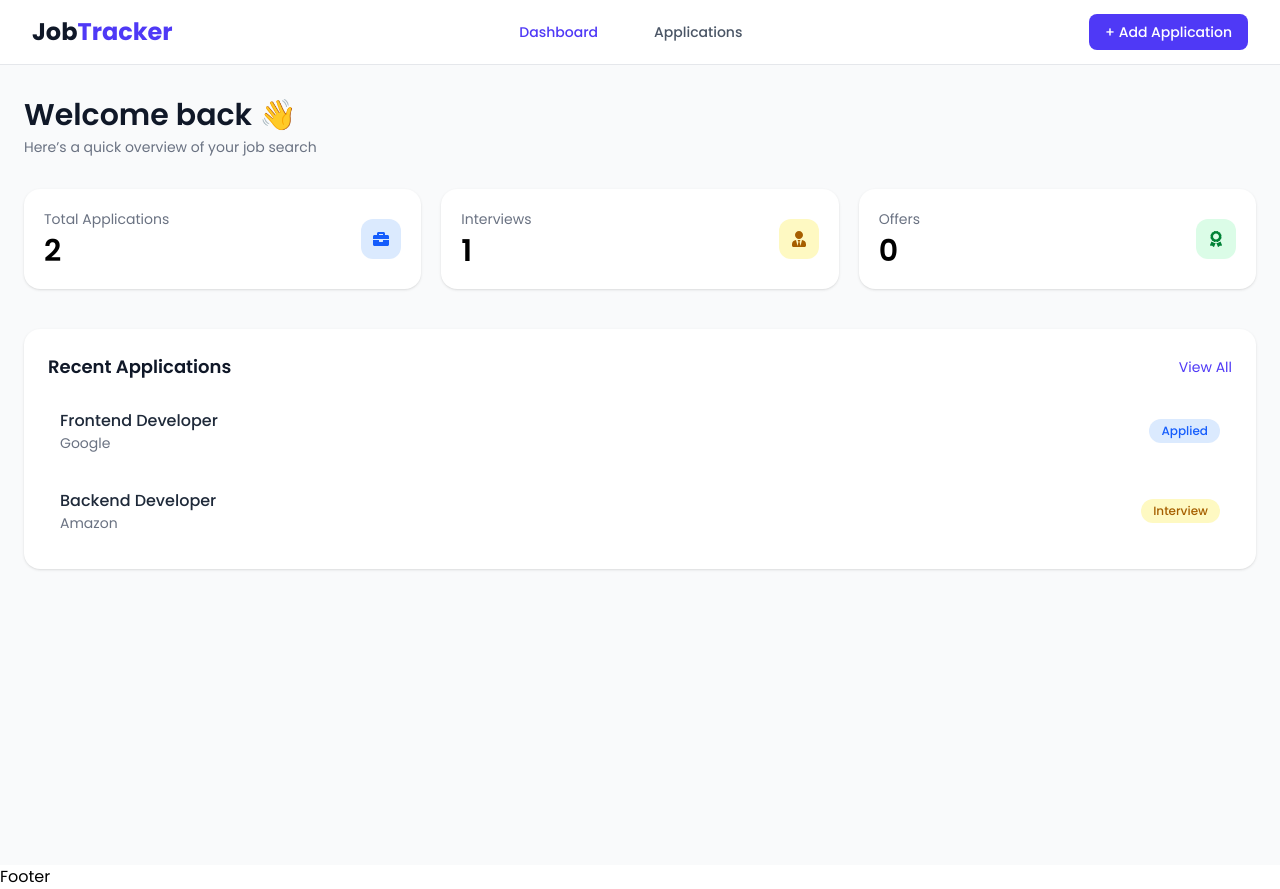
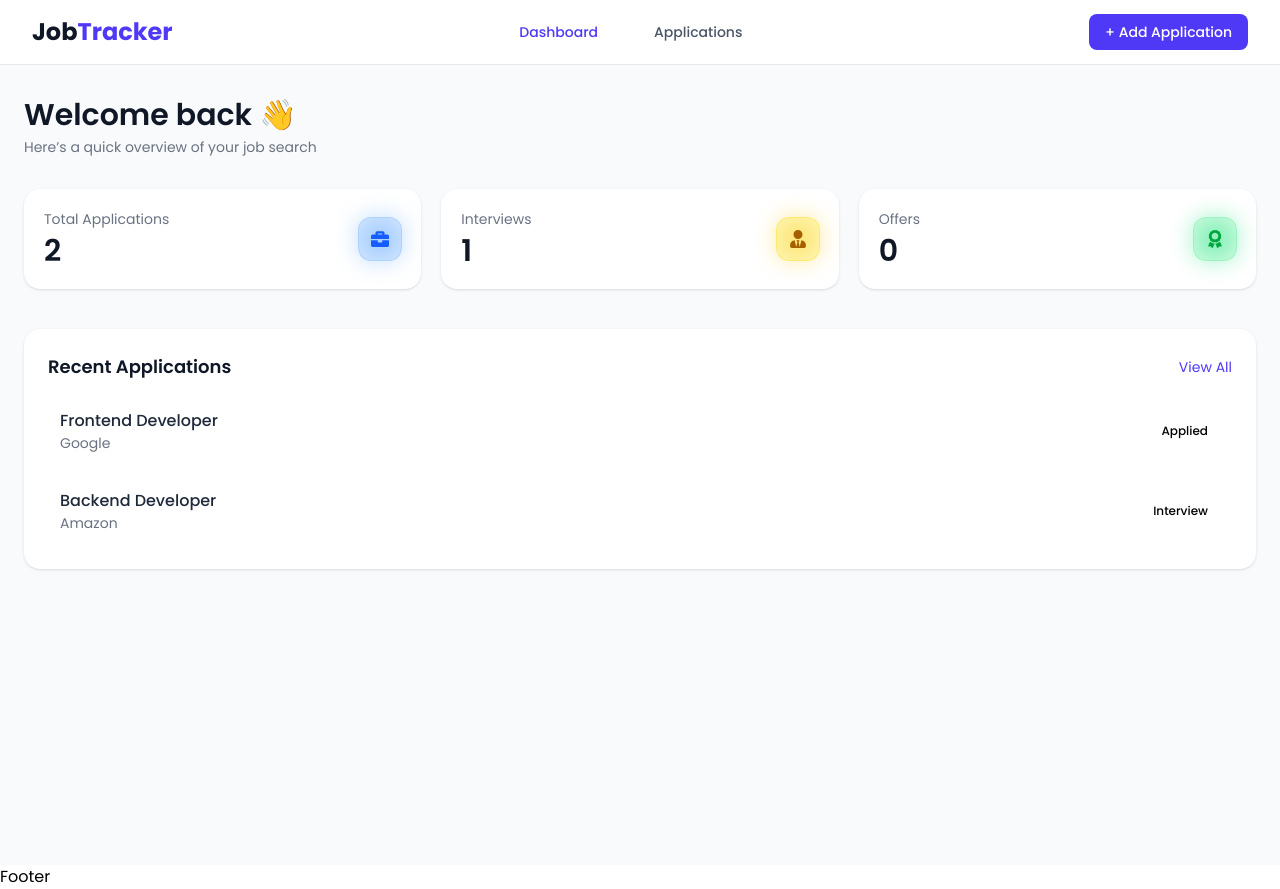
Before and after one commit to herikarajput3/Job-Application-Tacker, a React (Vite) app in the folder client/: page / in a window 1280 px wide. Built offline with nearby package versions, Linux system fonts and the light colour scheme.

Commit message:
feat: Make dashboard more premium

```diff
--- a/client/src/components/StatCard.jsx
+++ b/client/src/components/StatCard.jsx
@@ -2,14 +2,30 @@ import React from 'react'
 
 const StatCard = ({ title, value, icon, color }) => {
     return (
-        <div className='bg-white rounded-2xl p-5 flex items-center justify-between shadow-sm hover:shadow-md transition'>
+        <div className='bg-white rounded-2xl p-5 flex items-center justify-between shadow-sm hover:shadow-md transition-all duration-300 hover:translate-y-1'>
             <div>
                 <p className='text-sm text-gray-500'>{title}</p>
-                <h2 className='text-3xl font-semibold mt-1'>{value}</h2>
+                <h2 className='text-3xl font-semibold mt-1 text-gray-900'>{value}</h2>
             </div>
 
-            <div className={`p-3 rounded-xl ${color}`}>
-                {icon}
+            <div
+                className={` relative p-3 rounded-xl
+            ${color.bg}
+            ${color.ring}
+            `}
+            >
+                {/* Glow Layer */}
+
+                <div
+                    className={`absolute inset-0 rounded-xl blur-md opacity-40 ${color.glow}`}
+                ></div>
+
+                {/* Icon */}
+                <div className='relative'>
+                    {React.cloneElement(icon, {
+                        className: `text-lg ${color.icon}`
+                    })}
+                </div>
             </div>
         </div>
 
--- a/client/src/pages/dashboard/Dashboard.jsx
+++ b/client/src/pages/dashboard/Dashboard.jsx
@@ -12,12 +12,26 @@ const Dashboard = () => {
   const interviews = applications.filter(a => a.status === "Interview").length;
   const offers = applications.filter(a => a.status === "Offer").length;
 
-  const statusStyle = {
-    Applied: "bg-blue-100 text-blue-600",
-    Interview: "bg-yellow-100 text-yellow-700",
-    Offer: "bg-green-100 text-green-700",
-    Rejected: "bg-red-100 text-red-600",
-  };
+  const statColors = {
+    Applied: {
+      bg: "bg-blue-100",
+      icon: "text-blue-600",
+      glow: "bg-blue-400",
+      ring: "ring-1 ring-blue-200"
+    },
+    Interview: {
+      bg: "bg-yellow-100",
+      icon: "text-yellow-700",
+      glow: "bg-yellow-400",
+      ring: "ring-1 ring-yellow-200"
+    },
+    Offer: {
+      bg: "bg-green-100",
+      icon: "text-green-600",
+      glow: "bg-green-400",
+      ring: "ring-1 ring-green-200"
+    },
+  }
 
   return (
     <div className="min-h-screen bg-gray-50">
@@ -34,19 +48,19 @@ const Dashboard = () => {
             title="Total Applications"
             value={total}
             icon={<FaBriefcase />}
-            color={statusStyle.Applied}
+            color={statColors.Applied}
           />
           <StatCard
             title="Interviews"
             value={interviews}
             icon={<FaUserTie />}
-            color={statusStyle.Interview}
+            color={statColors.Interview}
           />
           <StatCard
             title="Offers"
             value={offers}
             icon={<FaAward />}
-            color={statusStyle.Offer}
+            color={statColors.Offer}
           />
         </div>
         {/* Recent Applications */}
@@ -71,7 +85,7 @@ const Dashboard = () => {
                 </div>
 
                 <span
-                  className={`px-3 py-1 rounded-full text-xs font-medium ${statusStyle[app.status]}`}>
+                  className={`px-3 py-1 rounded-full text-xs font-medium ${statColors[app.status]}`}>
                   {app.status}
                 </span>
               </div>
```
